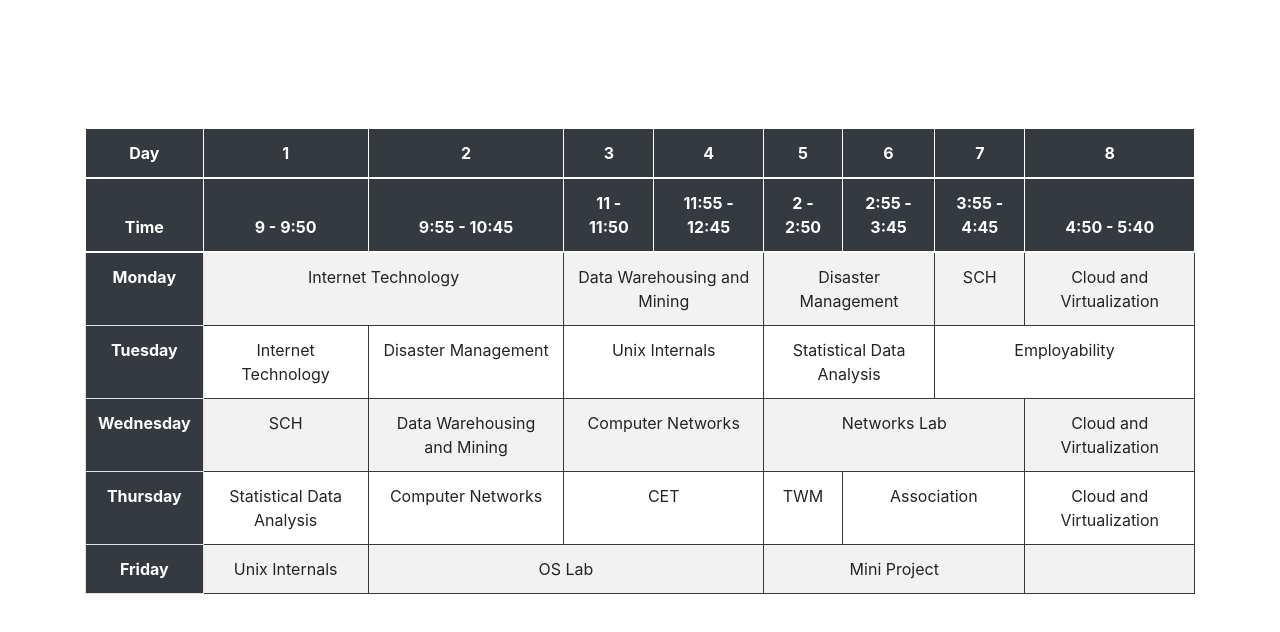
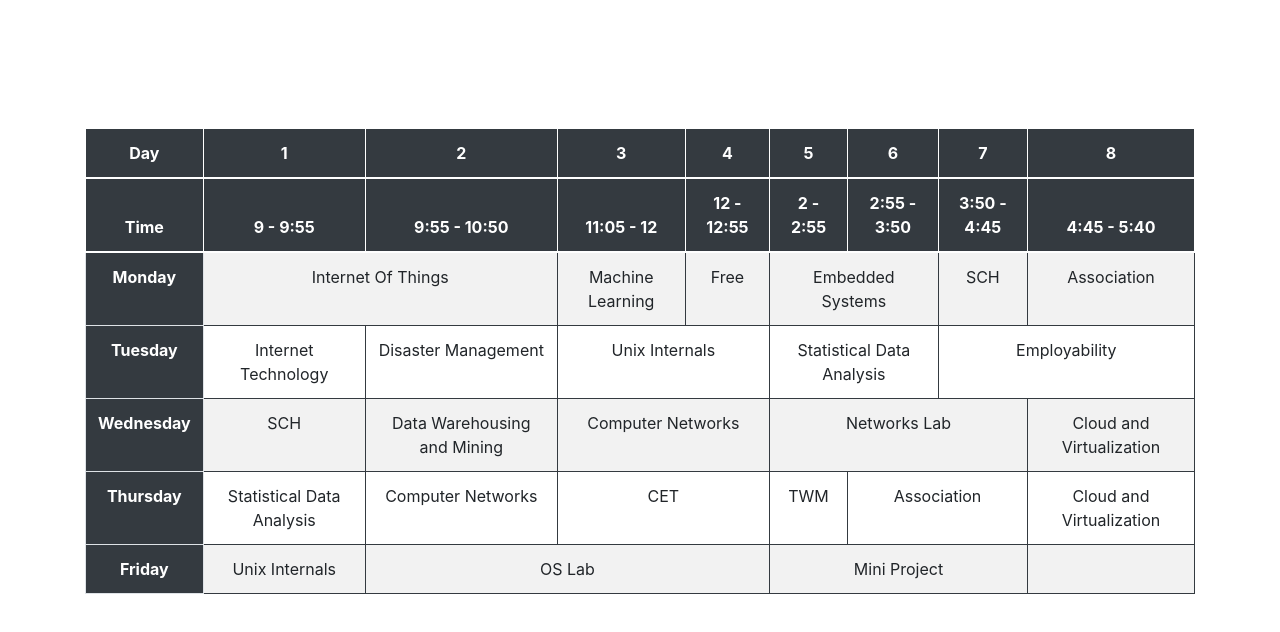
Before and after one commit to SharanThangamani/timetable, a plain HTML site: page index.html in a window 1280 px wide. Drawn offline with nearby package versions, Linux system fonts and the light colour scheme.

Commit message:
Update index.html

```diff
--- a/index.html
+++ b/index.html
@@ -27,24 +27,25 @@
         </tr>
         <tr>
           <th scope="col">Time</th>
-          <th scope="col">9 - 9:50</th>
-          <th scope="col">9:55 - 10:45</th>
-          <th scope="col">11 - 11:50</th>
-          <th scope="col">11:55 - 12:45</th>
-          <th scope="col">2 - 2:50</th>
-          <th scope="col">2:55 - 3:45</th>
-          <th scope="col">3:55 - 4:45</th>
-          <th scope="col">4:50 - 5:40</th>
+          <th scope="col">9 - 9:55</th>
+          <th scope="col">9:55 - 10:50</th>
+          <th scope="col">11:05 - 12</th>
+          <th scope="col">12 - 12:55</th>
+          <th scope="col">2 - 2:55</th>
+          <th scope="col">2:55 - 3:50</th>
+          <th scope="col">3:50 - 4:45</th>
+          <th scope="col">4:45 - 5:40</th>
         </tr>
       </thead>
       <tbody>
         <tr>
           <th class="day" scope="row">Monday</th>
-          <td onclick="location.href='https://meet.google.com/lookup/f2ezxwavov?authuser=1&hs=179'" colspan="2">Internet Technology</td>
-          <td onclick="location.href='https://meet.google.com/vvp-qajd-kjv?authuser=1&hs=179'" colspan="2">Data Warehousing and Mining</td>
-          <td onclick="location.href='https://meet.google.com/hgj-kshc-rqr?authuser=1&hs=179'" colspan="2">Disaster Management</td>
+          <td onclick="location.href='https://meet.google.com/lookup/f2ezxwavov?authuser=1&hs=179'" colspan="2">Internet Of Things</td>
+          <td onclick="location.href='https://meet.google.com/vvp-qajd-kjv?authuser=1&hs=179'" colspan="1">Machine Learning</td>
+          <td onclick="location.href='https://meet.google.com/hgj-kshc-rqr?authuser=1&hs=179'" colspan="1">Free</td>
+          <td onclick="location.href='https://meet.google.com/hgj-kshc-rqr?authuser=1&hs=179'" colspan="2">Embedded Systems</td>
           <td>SCH</td>
-          <td onclick="location.href='https://meet.google.com/lookup/guh4pk3xpl?authuser=1&hs=179'">Cloud and Virtualization</td>
+          <td onclick="location.href='https://meet.google.com/lookup/guh4pk3xpl?authuser=1&hs=179'">Association</td>
         </tr>
         <tr>
           <th class="day" scope="row">Tuesday</th>
```
